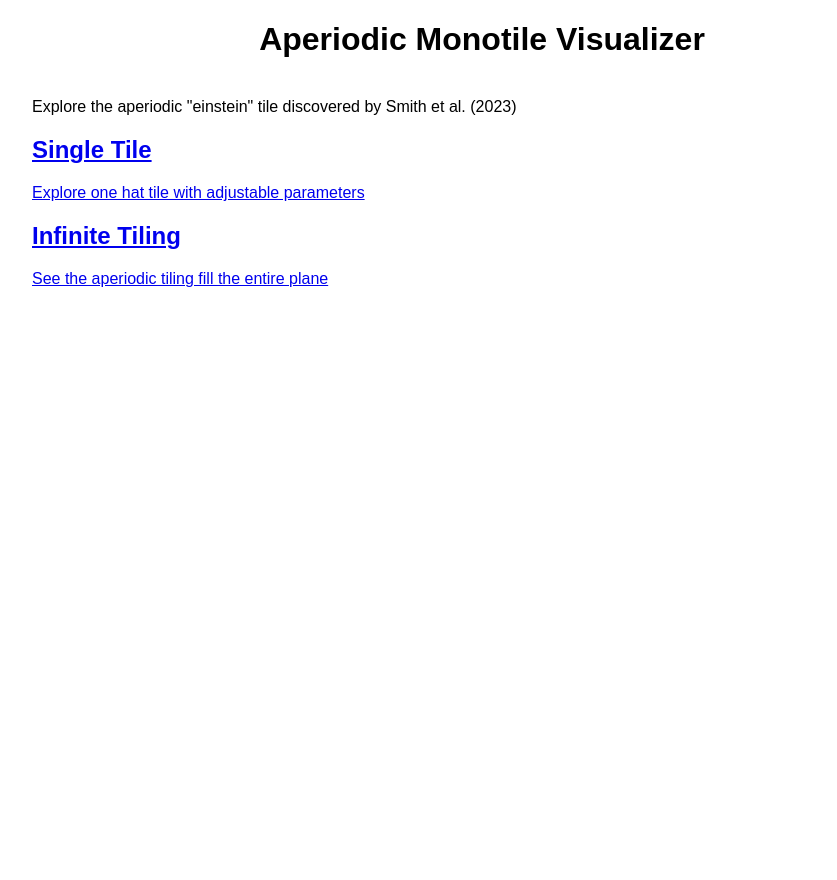
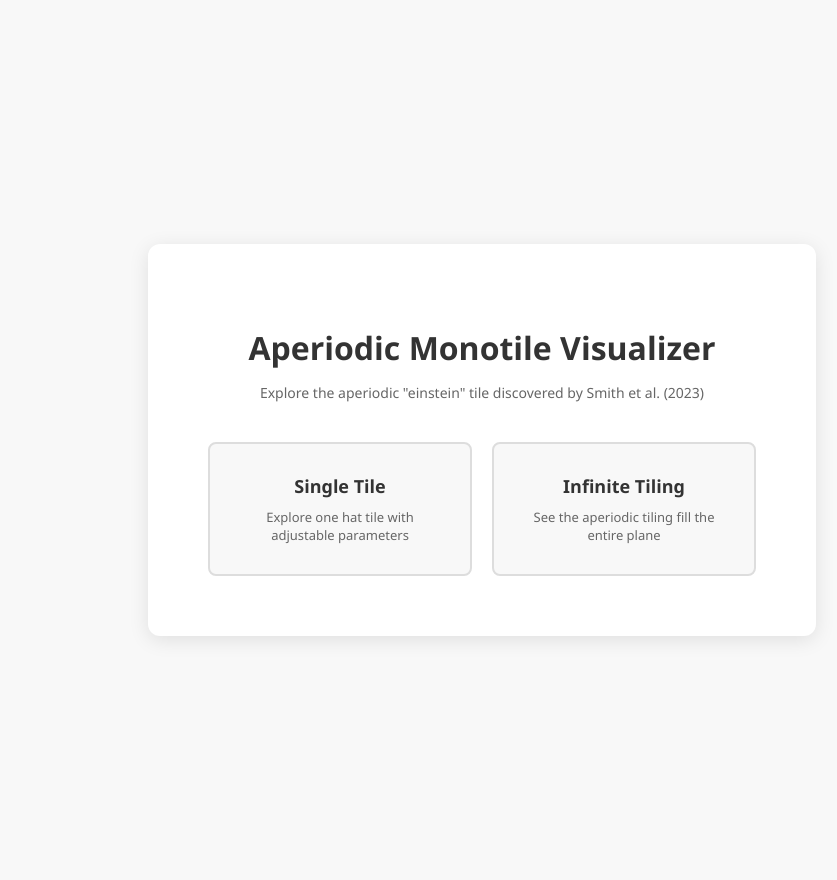
Before and after one commit to Alexander-Baker-1/Aperiodic-Monotiles, a Flask app: page / in a window 1280 px wide. Shown: the whole page, without its empty margins (158-995 px from the left). Before the commit the page ends 287 px from the top, so only its background shows below. Run offline with Flask 3, Linux system fonts and the light colour scheme.

Commit message:
Updated style.css

```diff
--- a/static/style.css
+++ b/static/style.css
@@ -1,3 +1,4 @@
+/* General Styles */
 body {
     font-family: Arial, sans-serif;
     max-width: 900px;
@@ -54,3 +55,71 @@ h1 {
     margin: 0 auto;
     border: 1px solid #ddd;
 }
+
+/* Home Page Styles */
+.home-page {
+    font-family: 'Segoe UI', Tahoma, Geneva, Verdana, sans-serif;
+    background: #f8f8f8;
+    margin: 0;
+    padding: 40px;
+    display: flex;
+    justify-content: center;
+    align-items: center;
+    min-height: 100vh;
+    max-width: none;
+}
+
+.home-container {
+    background: white;
+    padding: 60px;
+    border-radius: 12px;
+    box-shadow: 0 4px 20px rgba(0,0,0,0.1);
+    text-align: center;
+    max-width: 600px;
+}
+
+.home-container h1 {
+    margin-bottom: 10px;
+    color: #333;
+}
+
+.subtitle {
+    color: #666;
+    margin-bottom: 40px;
+    font-size: 14px;
+}
+
+.options {
+    display: flex;
+    gap: 20px;
+    justify-content: center;
+    flex-wrap: wrap;
+}
+
+.option-card {
+    background: #f8f8f8;
+    border: 2px solid #ddd;
+    border-radius: 8px;
+    padding: 30px;
+    width: 200px;
+    text-decoration: none;
+    color: #333;
+    transition: all 0.2s ease;
+}
+
+.option-card:hover {
+    border-color: #333;
+    transform: translateY(-2px);
+    box-shadow: 0 4px 12px rgba(0,0,0,0.1);
+}
+
+.option-card h2 {
+    margin: 0 0 10px 0;
+    font-size: 18px;
+}
+
+.option-card p {
+    margin: 0;
+    font-size: 13px;
+    color: #666;
+}
```
